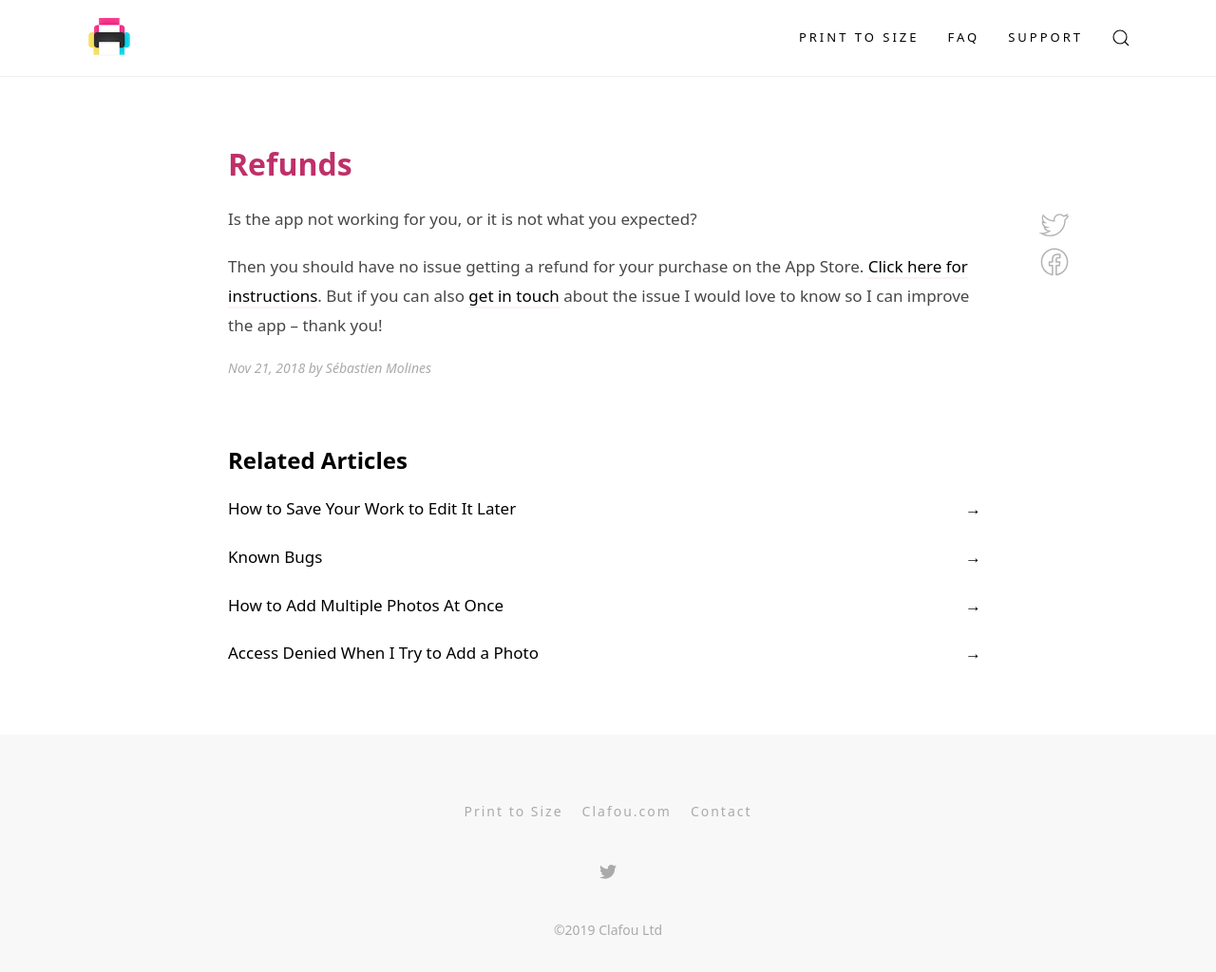
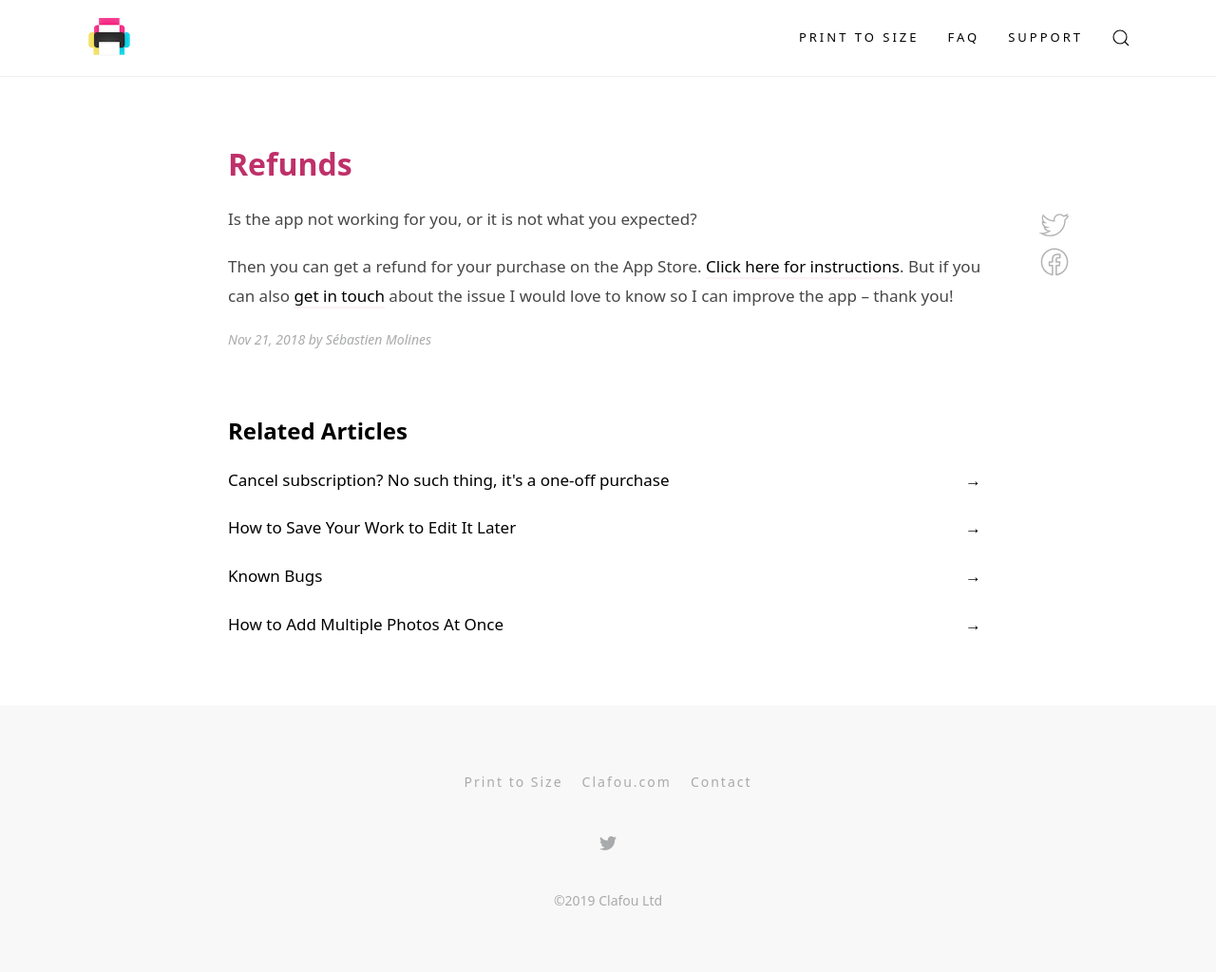
Before and after one commit to Clafou/support.print, a Jekyll site: the page built from _posts/2018-11-21-refund.md, in a window 1280 px wide and 1060 px high. Shown: the top 1024 px of the window at 95% size. Built offline with Jekyll 4.4.1, drawn with Linux system fonts in a browser that asks for light colours.

Commit message:
Added a help topic on subscriptions

```diff
--- a/_posts/2018-11-21-refund.md
+++ b/_posts/2018-11-21-refund.md
@@ -1,9 +1,9 @@
 ---
 layout: post
 title: Refunds
-categories: [Troubleshooting]
+categories: [Refunds, Troubleshooting]
 ---
 
 Is the app not working for you, or it is not what you expected?
 
-Then you should have no issue getting a refund for your purchase on the App Store. [Click here for instructions](http://get.clafou.com/refund). But if you can also [get in touch](/contact) about the issue I would love to know so I can improve the app – thank you!
+Then you can get a refund for your purchase on the App Store. [Click here for instructions](http://get.clafou.com/refund). But if you can also [get in touch](/contact) about the issue I would love to know so I can improve the app – thank you!
```
Also changed, not shown: _posts/2019-05-20-lifetime-purchase-no-repeat-no-subscription.md (added, +15 -0 lines).
